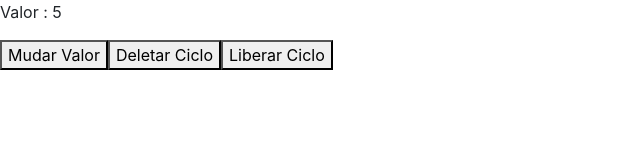
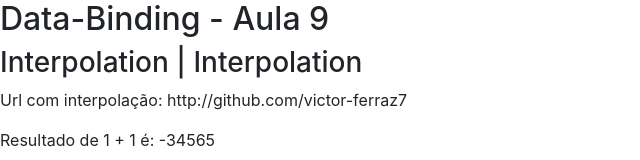
Before and after one commit to victor-ferraz7/angular-loiane, an Angular app in the folder data-binding/: page / in a window 1280 px wide. Shown: the top 160 px of the page, without its empty margins (0-640 px from the left). Built offline with nearby package versions, Linux system fonts and the light colour scheme.

Commit message:
Aula #16: Acesso ao DOM e ao Template com ViewChild

```diff
--- a/data-binding/src/app/app.component.html
+++ b/data-binding/src/app/app.component.html
@@ -1,5 +1,5 @@
-<!-- <app-data-binding></app-data-binding> -->
-<app-ciclo [valorInicial]="valor" *ngIf="!deletarCiclo"></app-ciclo>
+<app-data-binding></app-data-binding>
+<!-- <app-ciclo [valorInicial]="valor" *ngIf="!deletarCiclo"></app-ciclo>
 <button (click)="mudarValor()">Mudar Valor</button>
 <button (click)="destruirCiclo()">Deletar Ciclo</button>
-<button (click)="liberarCiclo()">Liberar Ciclo</button>
+<button (click)="liberarCiclo()">Liberar Ciclo</button> -->
--- a/data-binding/src/app/output-property/output-property.component.html
+++ b/data-binding/src/app/output-property/output-property.component.html
@@ -1,3 +1,3 @@
 <button class="btn btn-primary" (click)="decrementa()">-</button>
-  <input type="text" readonly [value]="valor">
+  <input type="text" readonly [value]="valor" #campoInput>
 <button class="btn btn-primary" (click)="incrementa()">+</button>
--- a/data-binding/src/app/output-property/output-property.component.ts
+++ b/data-binding/src/app/output-property/output-property.component.ts
@@ -1,4 +1,4 @@
-import { Component, OnInit, Input,EventEmitter,Output } from '@angular/core';
+import { Component, OnInit, Input, EventEmitter, Output, ViewChild, ElementRef } from '@angular/core';
 
 @Component({
   selector: 'contador',
@@ -10,15 +10,16 @@
   @Input() valor: number = 0;
   @Output() mudouValor = new EventEmitter();
 
+  @ViewChild('campoInput') campoValorInput: ElementRef;
 
   incrementa() {
-    this.valor++;
-    this.mudouValor.emit({novoValor: this.valor})
+    this.campoValorInput.nativeElement.value++;
+    this.mudouValor.emit({ novoValor: this.valor })
   }
 
   decrementa() {
-    this.valor--;
-    this.mudouValor.emit({novoValor: this.valor})
+    this.campoValorInput.nativeElement.value--;
+    this.mudouValor.emit({ novoValor: this.valor })
   }
 
 
```
